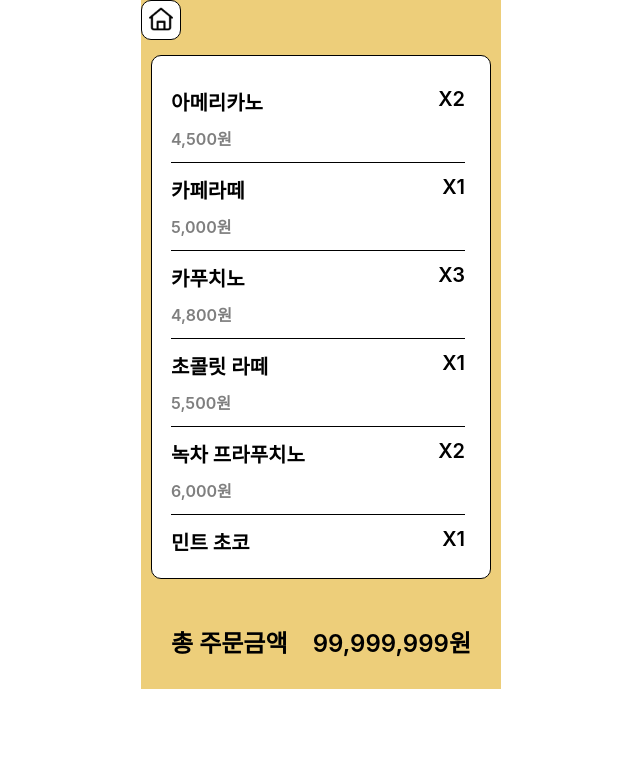
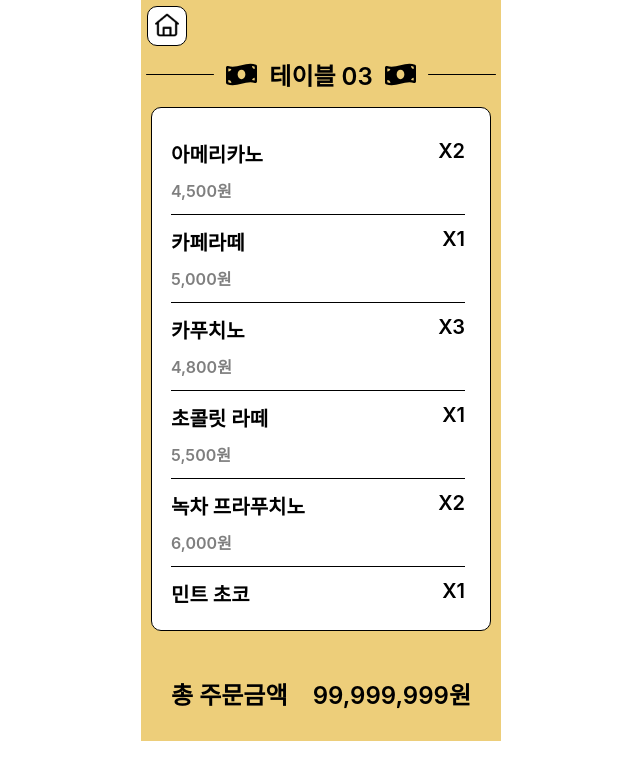
Before and after one commit to QR-Order-System-project/ESKARA-Ordering-APP, a React (Create React App) app in the folder frontend/: page /manager in a window 1280 px wide. Shown: the top 780 px of the page, without its empty margins (319-959 px from the left). Built offline with nearby package versions, Linux system fonts and the light colour scheme.

Commit message:
feat: Page title header

```diff
--- a/frontend/package.json
+++ b/frontend/package.json
@@ -10,6 +10,7 @@
     "@testing-library/user-event": "^13.5.0",
     "react": "^19.1.1",
     "react-dom": "^19.1.1",
+    "react-icons": "^5.5.0",
     "react-router": "^7.8.2",
     "react-router-dom": "^7.8.2",
     "react-scripts": "5.0.1",
--- a/frontend/src/components/HomeButton.module.scss
+++ b/frontend/src/components/HomeButton.module.scss
@@ -3,7 +3,7 @@
   height: 40px;
   top: 9px;
   left: 5px;
-  gap: 6px;
+  margin: 6px;
   border: 1.5px solid #000000;
   border-radius: 10px;
   border-width: 1.5px;
--- /dev/null
+++ b/frontend/src/components/PageTitle.js
@@ -0,0 +1,13 @@
+import styles from "./PageTitle.module.scss";
+
+export const PageTitle = ({ title, Icon, size = 31 }) => {
+  return (
+    <div className={styles.wrap}>
+      <span className={styles.line} />
+      {Icon && <Icon size={size} />}
+      <h2 className={styles.title}>{title}</h2>
+      {Icon && <Icon size={size} />}
+      <span className={styles.line} />
+    </div>
+  );
+};
--- /dev/null
+++ b/frontend/src/components/PageTitle.module.scss
@@ -0,0 +1,22 @@
+.wrap {
+  display: flex;
+  align-items: center;
+  gap: 12px;
+  padding-left: 5px;
+  padding-right: 5px;
+}
+
+.title {
+  font-family: Inter;
+  font-weight: 600;
+  font-style: Semi Bold;
+  font-size: 24px;
+  margin: 0px;
+}
+
+.line {
+  flex: 1;
+  height: 1.5px;
+  background: black;
+  border-radius: 10px;
+}
--- a/frontend/src/pages/Manager/ManagerMain.js
+++ b/frontend/src/pages/Manager/ManagerMain.js
@@ -1,6 +1,8 @@
 import { HomeButton } from "../../components/HomeButton";
 import { OrderList } from "../../components/OrderList";
+import { PageTitle } from "../../components/PageTitle";
 import { TotalPriceLabel } from "../../components/TotalPriceLabel";
+import { FaMoneyBillWave } from "react-icons/fa";
 import styles from "./ManagerMain.module.scss";
 
 export const ManagerMain = () => {
@@ -24,6 +26,7 @@ export const ManagerMain = () => {
           <HomeButton to="/manager" />
           <div className={styles.logo}></div>
         </div>
+        <PageTitle title="테이블 03" Icon={FaMoneyBillWave} />
         <OrderList orders={dummyOrders} />
         <TotalPriceLabel label="주문" price="99999999" />
       </div>
```
Also changed, not shown: 2 other files (tests, documents, lock files or other folders).
